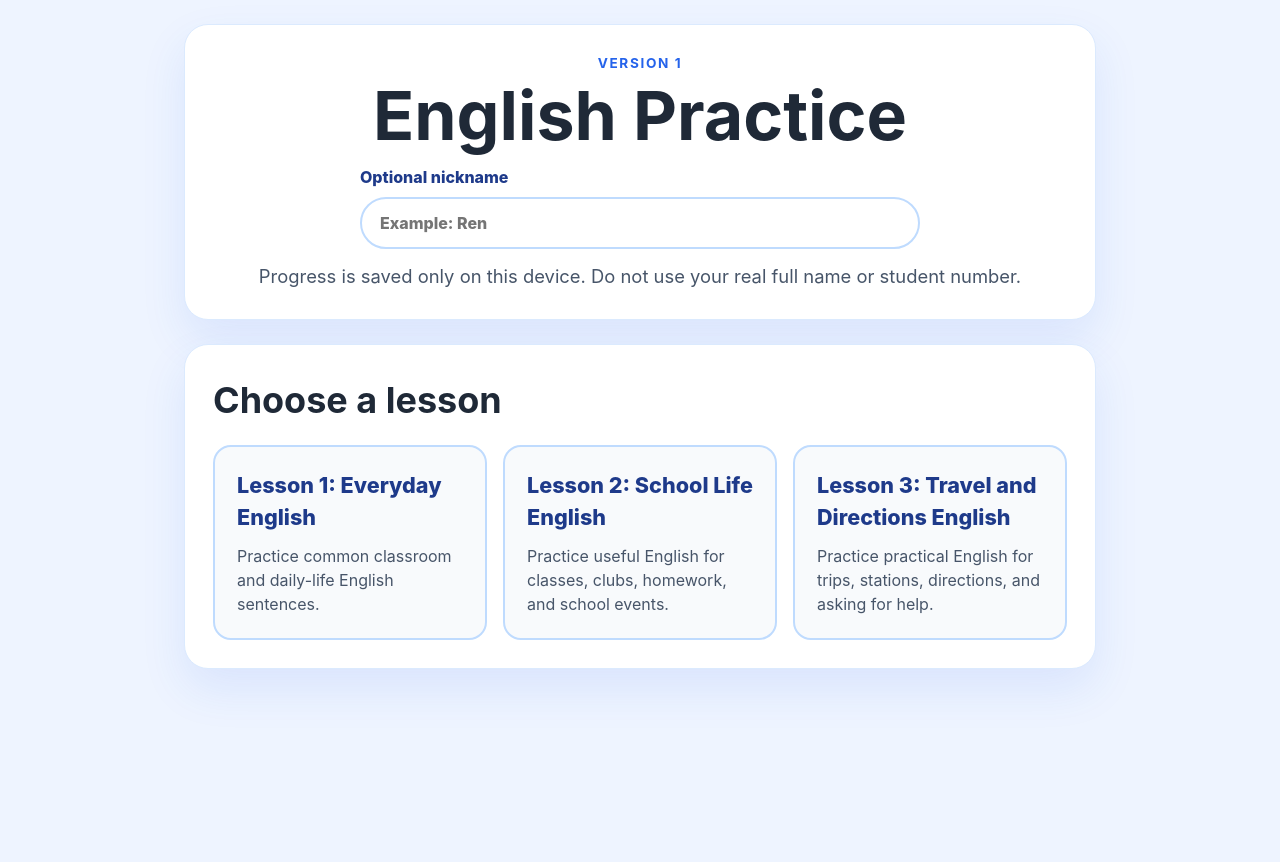
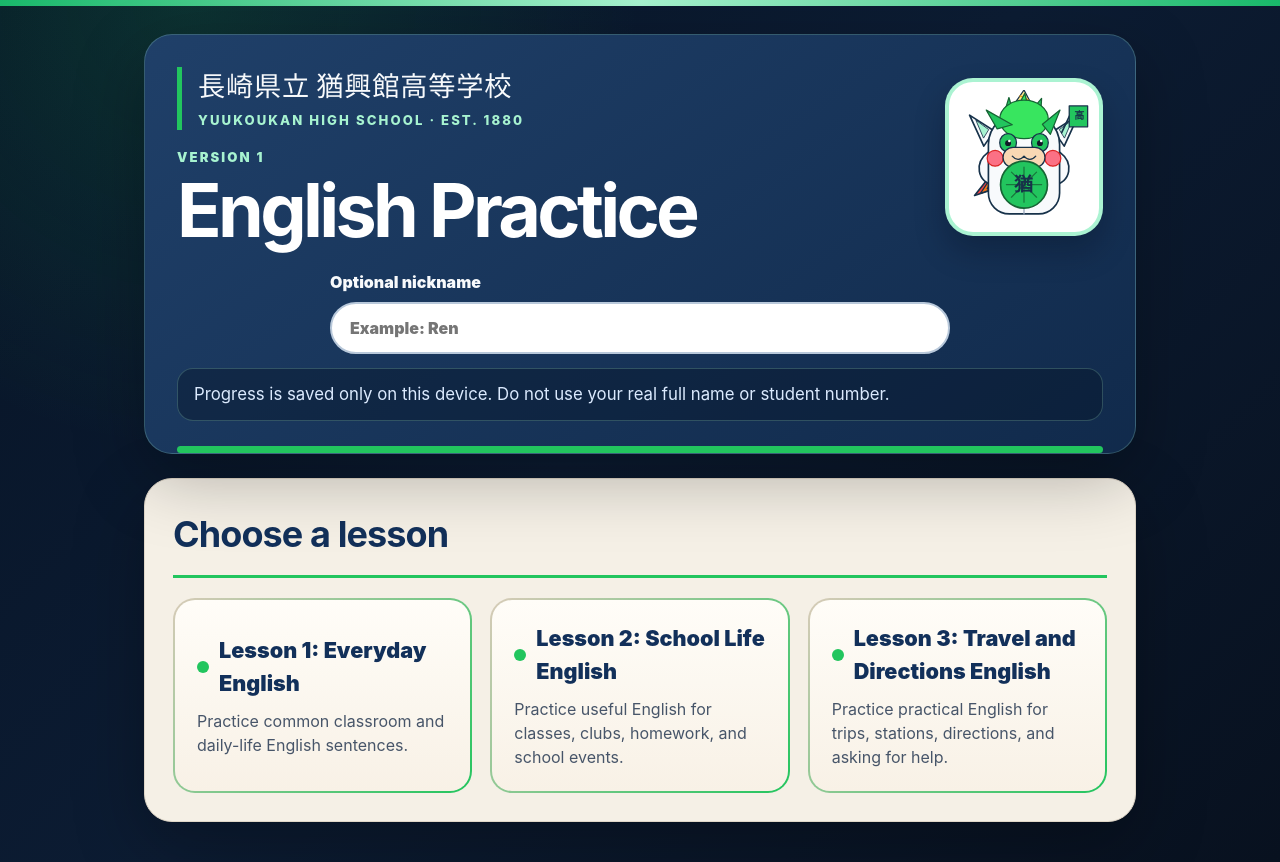
Before and after one commit to Hiddenmaverick/YKK-v2, a React (Vite) app: page / in a window 1280 px wide. Before the commit the page ends 800 px from the top, so only its background shows below. Built offline with nearby package versions, Linux system fonts and the light colour scheme.

Commit message:
Restyle English practice site for Yuukoukan

```diff
--- a/src/App.tsx
+++ b/src/App.tsx
@@ -531,8 +531,21 @@ function App() {
   return (
     <main className="app-shell">
       <section className="hero-card">
-        <p className="eyebrow">Version 1</p>
-        <h1>English Practice</h1>
+        <div className="hero-content">
+          <div className="hero-copy">
+            <div className="school-identity" aria-label="Yuukoukan High School identity">
+              <p className="school-name">長崎県立 猶興館高等学校</p>
+              <p className="school-meta">YUUKOUKAN HIGH SCHOOL · EST. 1880</p>
+            </div>
+            <p className="eyebrow">Version 1</p>
+            <h1>English Practice</h1>
+          </div>
+          <img
+            alt="Yuukoukan mascot"
+            className="mascot-image"
+            src={`${import.meta.env.BASE_URL}images/mascot.svg`}
+          />
+        </div>
         <div className="nickname-panel">
           <label className="nickname-label">
             Optional nickname
--- a/src/styles.css
+++ b/src/styles.css
@@ -1,6 +1,6 @@
 :root {
-  color: #1f2937;
-  background: #eef4ff;
+  color: #172033;
+  background: #071426;
   font-family:
     Inter, ui-sans-serif, system-ui, -apple-system, BlinkMacSystemFont, "Segoe UI", sans-serif;
   font-synthesis: none;
@@ -16,6 +16,17 @@ body {
   margin: 0;
   min-width: 320px;
   min-height: 100vh;
+  background:
+    radial-gradient(circle at 15% 0%, rgba(34, 197, 94, 0.16), transparent 28rem),
+    linear-gradient(135deg, #071426 0%, #0c1c33 48%, #08111f 100%);
+}
+
+body::before {
+  background: linear-gradient(90deg, #19b86a, #a7f3d0, #19b86a);
+  content: "";
+  display: block;
+  height: 6px;
+  width: 100%;
 }
 
 button,
@@ -35,29 +46,97 @@ input:disabled {
 
 .app-shell {
   margin: 0 auto;
-  max-width: 960px;
-  padding: 24px;
+  max-width: 1040px;
+  padding: 28px 24px 40px;
 }
 
 .hero-card,
 .card {
+  border-radius: 28px;
+  box-shadow: 0 24px 70px rgba(0, 0, 0, 0.28);
+}
+
+.hero-card {
+  background:
+    linear-gradient(145deg, rgba(31, 64, 105, 0.98), rgba(16, 42, 75, 0.98)),
+    #1f4069;
+  border: 1px solid rgba(167, 243, 208, 0.22);
+  color: #f8fafc;
+  margin-bottom: 24px;
+  overflow: hidden;
+  padding: 32px;
+  position: relative;
+}
+
+.hero-card::after {
+  background: #22c55e;
+  border-radius: 999px;
+  bottom: 0;
+  content: "";
+  height: 7px;
+  left: 32px;
+  position: absolute;
+  right: 32px;
+}
+
+.hero-content {
+  align-items: center;
+  display: grid;
+  gap: 24px;
+  grid-template-columns: minmax(0, 1fr) auto;
+  margin-bottom: 24px;
+}
+
+.hero-copy {
+  min-width: 0;
+}
+
+.school-identity {
+  border-left: 5px solid #22c55e;
+  margin-bottom: 18px;
+  padding-left: 16px;
+  text-align: left;
+}
+
+.school-name {
+  color: #f8fafc;
+  font-size: clamp(1.1rem, 3.6vw, 1.7rem);
+  font-weight: 900;
+  letter-spacing: 0.03em;
+  margin-bottom: 3px;
+}
+
+.school-meta {
+  color: #a7f3d0;
+  font-size: 0.82rem;
+  font-weight: 800;
+  letter-spacing: 0.16em;
+  margin-bottom: 0;
+}
+
+.mascot-image {
   background: #ffffff;
-  border: 1px solid #dbeafe;
-  border-radius: 24px;
-  box-shadow: 0 20px 45px rgba(37, 99, 235, 0.1);
+  border: 4px solid rgba(167, 243, 208, 0.95);
+  border-radius: 28px;
+  box-shadow: 0 16px 30px rgba(3, 7, 18, 0.25);
+  display: block;
+  height: clamp(112px, 17vw, 158px);
+  object-fit: contain;
+  padding: 8px;
+  width: clamp(112px, 17vw, 158px);
+}
+
+.card {
+  background: #f5f0e6;
+  border: 1px solid #e0d7c8;
   padding: 28px;
 }
 
-.hero-card {
-  margin-bottom: 24px;
-  text-align: center;
-}
-
 .eyebrow {
-  color: #2563eb;
-  font-size: 0.85rem;
-  font-weight: 700;
-  letter-spacing: 0.12em;
+  color: #a7f3d0;
+  font-size: 0.82rem;
+  font-weight: 900;
+  letter-spacing: 0.16em;
   margin: 0 0 8px;
   text-transform: uppercase;
 }
@@ -70,80 +149,116 @@ p {
 }
 
 h1 {
-  font-size: clamp(2.25rem, 8vw, 4.25rem);
-  line-height: 1;
-  margin-bottom: 16px;
+  color: #ffffff;
+  font-size: clamp(2.35rem, 7vw, 4.6rem);
+  letter-spacing: -0.05em;
+  line-height: 0.95;
+  margin-bottom: 0;
 }
 
 h2 {
+  color: #12305a;
   font-size: clamp(1.5rem, 4vw, 2.25rem);
+  letter-spacing: -0.025em;
+}
+
+h3 {
+  color: #12305a;
 }
 
 .privacy-note {
-  color: #475569;
-  font-size: 1.15rem;
+  background: rgba(7, 20, 38, 0.42);
+  border: 1px solid rgba(167, 243, 208, 0.22);
+  border-radius: 16px;
+  color: #dbeafe;
+  font-size: 1.05rem;
   margin-bottom: 0;
+  padding: 13px 16px;
 }
 
 .message {
-  background: #eff6ff;
-  border-left: 6px solid #2563eb;
-  border-radius: 14px;
+  background: #dbeafe;
+  border-left: 6px solid #22c55e;
+  border-radius: 16px;
+  color: #12305a;
   margin: 0 0 20px;
   padding: 16px;
 }
 
 .error-message {
   background: #fef2f2;
-  border-color: #dc2626;
+  border-color: #ef4444;
   color: #991b1b;
 }
 
 .success-message {
   background: #ecfdf5;
   border-color: #16a34a;
-  color: #166534;
+  color: #14532d;
 }
 
 .lesson-grid {
   display: grid;
-  gap: 16px;
-  grid-template-columns: repeat(auto-fit, minmax(220px, 1fr));
+  gap: 18px;
+  grid-template-columns: repeat(auto-fit, minmax(230px, 1fr));
 }
 
 .lesson-card {
-  background: #f8fafc;
-  border: 2px solid #bfdbfe;
-  border-radius: 18px;
-  color: #1e3a8a;
-  min-height: 150px;
+  background:
+    linear-gradient(#fffdf8, #f8f1e6) padding-box,
+    linear-gradient(135deg, #d8cbb8, #22c55e) border-box;
+  border: 2px solid transparent;
+  border-radius: 22px;
+  color: #12305a;
+  min-height: 172px;
   padding: 22px;
   text-align: left;
-  transition: border-color 0.15s ease, transform 0.15s ease;
+  transition: border-color 0.15s ease, box-shadow 0.15s ease, transform 0.15s ease;
 }
 
 .lesson-card:hover,
 .lesson-card:focus-visible {
-  border-color: #2563eb;
-  transform: translateY(-2px);
+  box-shadow: 0 16px 32px rgba(15, 23, 42, 0.16);
+  transform: translateY(-3px);
 }
 
 .lesson-card span {
-  display: block;
+  align-items: center;
+  display: flex;
   font-size: 1.35rem;
-  font-weight: 800;
+  font-weight: 900;
+  gap: 10px;
   margin-bottom: 10px;
+}
+
+.lesson-card span::before {
+  background: #22c55e;
+  border-radius: 999px;
+  content: "";
+  flex: 0 0 12px;
+  height: 12px;
+  width: 12px;
 }
 
 .lesson-card small {
   color: #475569;
+  display: block;
   font-size: 1rem;
 }
 
 .lesson-start p,
 .progress-text {
   color: #475569;
-  font-size: 1.1rem;
+  font-size: 1.08rem;
+}
+
+.progress-text {
+  background: #dff6e8;
+  border-radius: 999px;
+  color: #14532d;
+  display: inline-block;
+  font-weight: 800;
+  padding: 8px 14px;
 }
 
 .button-row {
@@ -153,24 +268,24 @@ h2 {
   margin-top: 24px;
 }
 
-
 .mode-button {
-  background: #f8fafc;
-  border: 2px solid #bfdbfe;
-  border-radius: 18px;
-  color: #1e3a8a;
+  background: #fffdf8;
+  border: 2px solid #d6c9b6;
+  border-radius: 20px;
+  color: #12305a;
   display: grid;
   flex: 1 1 220px;
   gap: 8px;
-  min-height: 96px;
+  min-height: 104px;
   padding: 18px 22px;
   text-align: left;
-  transition: border-color 0.15s ease, transform 0.15s ease;
+  transition: border-color 0.15s ease, box-shadow 0.15s ease, transform 0.15s ease;
 }
 
 .mode-button:hover,
 .mode-button:focus-visible {
-  border-color: #2563eb;
+  border-color: #22c55e;
+  box-shadow: 0 14px 28px rgba(15, 23, 42, 0.13);
   transform: translateY(-2px);
 }
 
@@ -188,24 +303,32 @@ h2 {
 .secondary-button {
   border: 0;
   border-radius: 999px;
-  font-weight: 800;
+  font-weight: 900;
   min-height: 52px;
   padding: 14px 24px;
+  transition: background 0.15s ease, box-shadow 0.15s ease, transform 0.15s ease;
 }
 
 .primary-button {
-  background: #2563eb;
+  background: #16a34a;
+  box-shadow: 0 10px 22px rgba(22, 163, 74, 0.25);
   color: #ffffff;
 }
 
 .primary-button:hover,
 .primary-button:focus-visible {
-  background: #1d4ed8;
+  background: #15803d;
+  transform: translateY(-1px);
 }
 
 .secondary-button {
-  background: #dbeafe;
-  color: #1e3a8a;
+  background: #17324a;
+  color: #f8fafc;
+}
+
+.secondary-button:hover,
+.secondary-button:focus-visible {
+  background: #214563;
 }
 
 .choice-list {
@@ -216,28 +339,49 @@ h2 {
 
 .choice-option {
   align-items: center;
-  background: #f8fafc;
-  border: 2px solid #e2e8f0;
-  border-radius: 16px;
+  background: #fffdf8;
+  border: 2px solid #d8cbb8;
+  border-radius: 18px;
+  color: #172033;
   display: flex;
   gap: 12px;
   padding: 16px;
 }
 
+.choice-option:has(input:checked) {
+  background: #ecfdf5;
+  border-color: #22c55e;
+}
+
 .choice-option input {
+  accent-color: #16a34a;
   height: 22px;
   width: 22px;
 }
 
 .blank-label {
+  color: #12305a;
   display: grid;
-  font-weight: 800;
+  font-weight: 900;
   gap: 8px;
   margin: 22px 0;
 }
 
+.blank-label input,
+.nickname-label input {
+  background: #ffffff;
+  border: 2px solid #b8c8da;
+  color: #172033;
+  outline: none;
+}
+
+.blank-label input:focus,
+.nickname-label input:focus {
+  border-color: #22c55e;
+  box-shadow: 0 0 0 4px rgba(34, 197, 94, 0.18);
+}
+
 .blank-label input {
-  border: 2px solid #bfdbfe;
   border-radius: 16px;
   font-size: 1.1rem;
   padding: 16px;
@@ -251,21 +395,23 @@ h2 {
 }
 
 .feedback.correct {
-  background: #ecfdf5;
+  background: #dcfce7;
   border: 2px solid #16a34a;
+  color: #14532d;
 }
 
 .feedback.incorrect {
   background: #fff7ed;
   border: 2px solid #f97316;
+  color: #7c2d12;
 }
 
 .results-summary {
-  background: #f8fafc;
-  border: 2px solid #dbeafe;
-  border-radius: 18px;
+  background: #fffdf8;
+  border: 2px solid #d8cbb8;
+  border-radius: 20px;
   margin-bottom: 24px;
-  padding: 18px;
+  padding: 20px;
 }
 
 .results-summary p {
@@ -277,16 +423,17 @@ h2 {
 }
 
 .score-text {
-  color: #2563eb;
+  color: #16a34a;
   font-size: clamp(2rem, 7vw, 3rem);
-  font-weight: 900;
+  font-weight: 950;
+  letter-spacing: -0.04em;
   margin-bottom: 12px;
 }
 
 .result-message {
-  color: #1e3a8a;
+  color: #12305a;
   font-size: 1.15rem;
-  font-weight: 800;
+  font-weight: 900;
 }
 
 .review-list {
@@ -305,29 +452,12 @@ h2 {
 }
 
 .review-correct {
-  background: #ecfdf5;
+  background: #dcfce7;
 }
 
 .review-incorrect {
   background: #fff7ed;
-}
-
-@media (max-width: 640px) {
-  .app-shell {
-    padding: 14px;
-  }
-
-  .hero-card,
-  .card {
-    border-radius: 18px;
-    padding: 20px;
-  }
-
-  .primary-button,
-  .secondary-button,
-  .mode-button {
-    width: 100%;
-  }
+  border-left: 6px solid #f97316;
 }
 
 .nickname-panel {
@@ -337,20 +467,19 @@ h2 {
   gap: 12px;
   justify-content: center;
   margin: 0 auto 14px;
-  max-width: 560px;
+  max-width: 620px;
 }
 
 .nickname-label {
-  color: #1e3a8a;
+  color: #f8fafc;
   display: grid;
   flex: 1 1 260px;
-  font-weight: 800;
+  font-weight: 900;
   gap: 8px;
   text-align: left;
 }
 
 .nickname-label input {
-  border: 2px solid #bfdbfe;
   border-radius: 999px;
   padding: 12px 18px;
   width: 100%;
@@ -359,24 +488,36 @@ h2 {
 .text-button {
   background: transparent;
   border: 0;
-  color: #1d4ed8;
-  font-weight: 800;
+  color: #a7f3d0;
+  font-weight: 900;
   padding: 10px 0;
   text-decoration: underline;
+  text-underline-offset: 3px;
+}
+
+.card .text-button {
+  color: #166534;
 }
 
 .text-button:hover,
 .text-button:focus-visible {
-  color: #1e3a8a;
+  color: #ffffff;
+}
+
+.card .text-button:hover,
+.card .text-button:focus-visible {
+  color: #12305a;
 }
 
 .section-heading-row {
   align-items: start;
+  border-bottom: 3px solid #22c55e;
   display: flex;
   flex-wrap: wrap;
   gap: 12px;
   justify-content: space-between;
-  margin-bottom: 18px;
+  margin-bottom: 20px;
+  padding-bottom: 14px;
 }
 
 .section-heading-row h2 {
@@ -385,9 +526,10 @@ h2 {
 
 .lesson-progress,
 .saved-progress-summary {
-  background: #eff6ff;
-  border-radius: 14px;
-  color: #1e3a8a;
+  background: #e7f7ec;
+  border: 1px solid #bbf7d0;
+  border-radius: 16px;
+  color: #12305a;
   margin-top: 16px;
   padding: 12px;
 }
@@ -404,29 +546,63 @@ h2 {
 
 .local-save-message {
   color: #166534;
-  font-weight: 800;
-}
-
-@media (max-width: 640px) {
-  .nickname-panel {
-    align-items: stretch;
-  }
-
-  .text-button {
-    width: 100%;
-  }
+  font-weight: 900;
 }
 
 .result-submit-panel {
-  background: #f0fdf4;
-  border: 2px solid #bbf7d0;
-  border-radius: 18px;
+  background: #e7f7ec;
+  border: 2px solid #86efac;
+  border-radius: 20px;
   margin-bottom: 24px;
   padding: 18px;
 }
 
 .form-privacy-note {
-  color: #166534;
-  font-weight: 700;
+  color: #14532d;
+  font-weight: 800;
   margin-bottom: 14px;
 }
+
+@media (max-width: 720px) {
+  .app-shell {
+    padding: 16px 14px 28px;
+  }
+
+  .hero-card,
+  .card {
+    border-radius: 20px;
+    padding: 20px;
+  }
+
+  .hero-card::after {
+    left: 20px;
+    right: 20px;
+  }
+
+  .hero-content {
+    grid-template-columns: 1fr;
+    text-align: center;
+  }
+
+  .school-identity {
+    display: inline-block;
+    max-width: 100%;
+  }
+
+  .mascot-image {
+    height: 118px;
+    justify-self: center;
+    width: 118px;
+  }
+
+  .nickname-panel {
+    align-items: stretch;
+  }
+
+  .primary-button,
+  .secondary-button,
+  .mode-button,
+  .text-button {
+    width: 100%;
+  }
+}
```
Also changed, not shown: public/images/mascot.svg (added).
